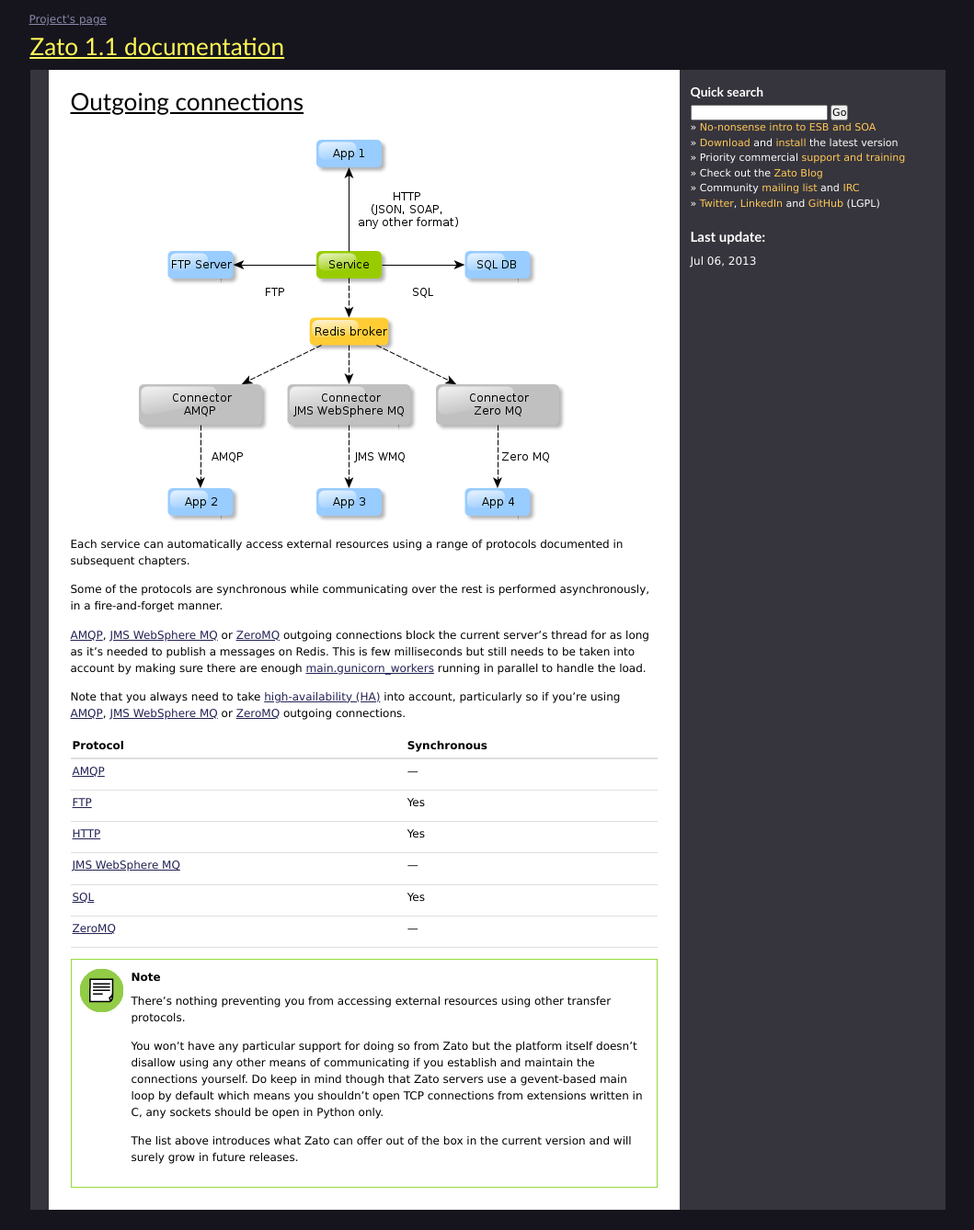
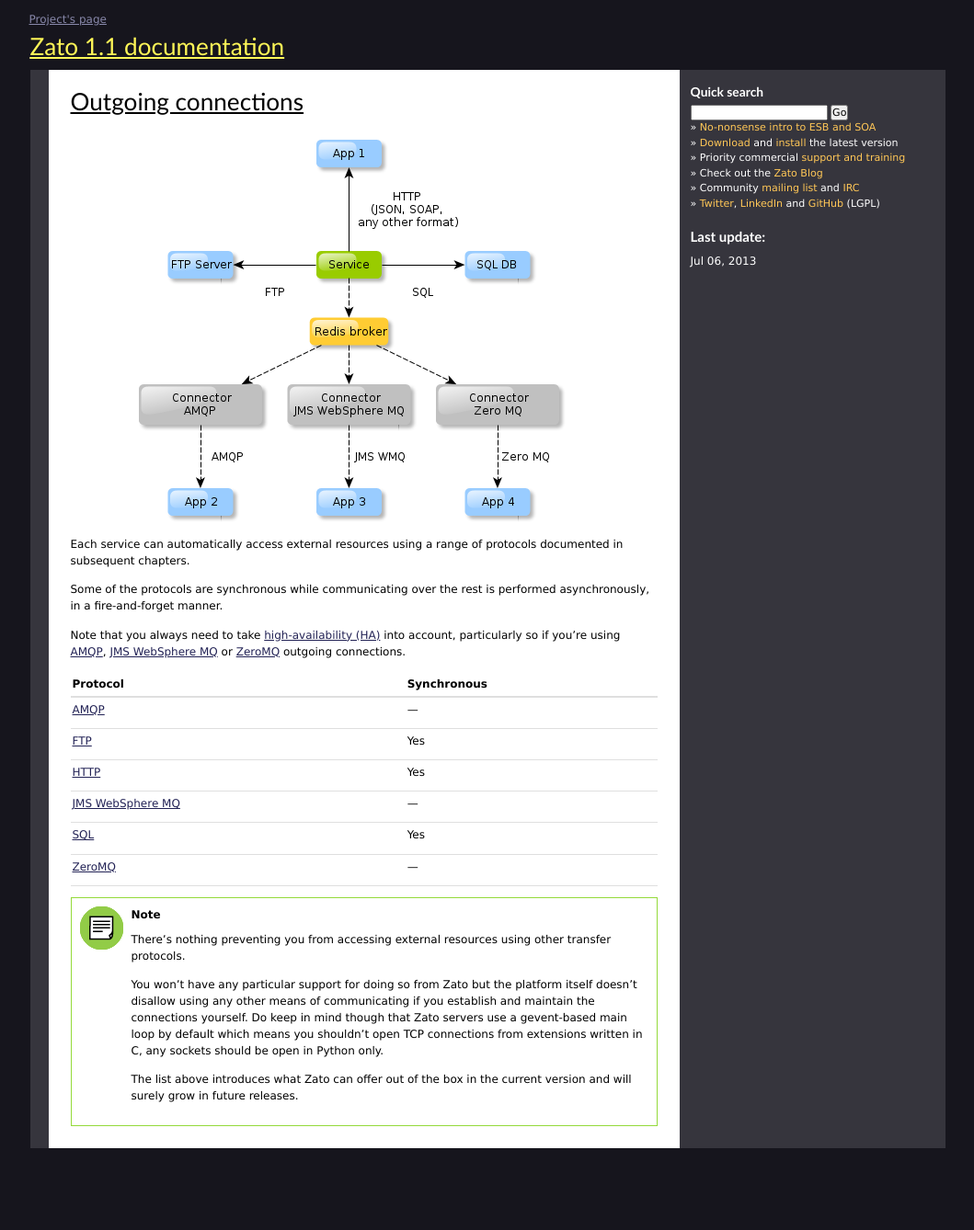
Before and after one commit to rfdiazpr/zato-docs, a Sphinx documentation site: the page built from sphinx/progguide/outconn/overview.txt, in a window 1280 px wide. Shown: the whole page at 92% size, without its empty margins (110-1169 px from the left). Built offline with Sphinx 7.4.7, drawn with Linux system fonts in a browser that asks for light colours; after the commit the page ends 1271 px from its top, so only the background shows below that.

Commit message:
Removed old info

```diff
--- a/sphinx/progguide/outconn/overview.txt
+++ b/sphinx/progguide/outconn/overview.txt
@@ -12,14 +12,6 @@
 
 Some of the protocols are synchronous while communicating over the rest is
 performed asynchronously, in a fire-and-forget manner.
-
-:doc:`AMQP <./amqp>`,
-:doc:`JMS WebSphere MQ <./jms-wmq>`
-or
-:doc:`ZeroMQ <./zmq>` outgoing connections block the current server's thread
-for as long as it's needed to publish a messages on Redis. This is few milliseconds
-but still needs to be taken into account by making sure there are enough
-:ref:`main.gunicorn_workers <admin-guide-config-server-main.gunicorn_workers>` running in parallel to handle the load.
 
 Note that you always need to take
 :doc:`high-availability (HA) <../../admin/guide/ha>`
```
